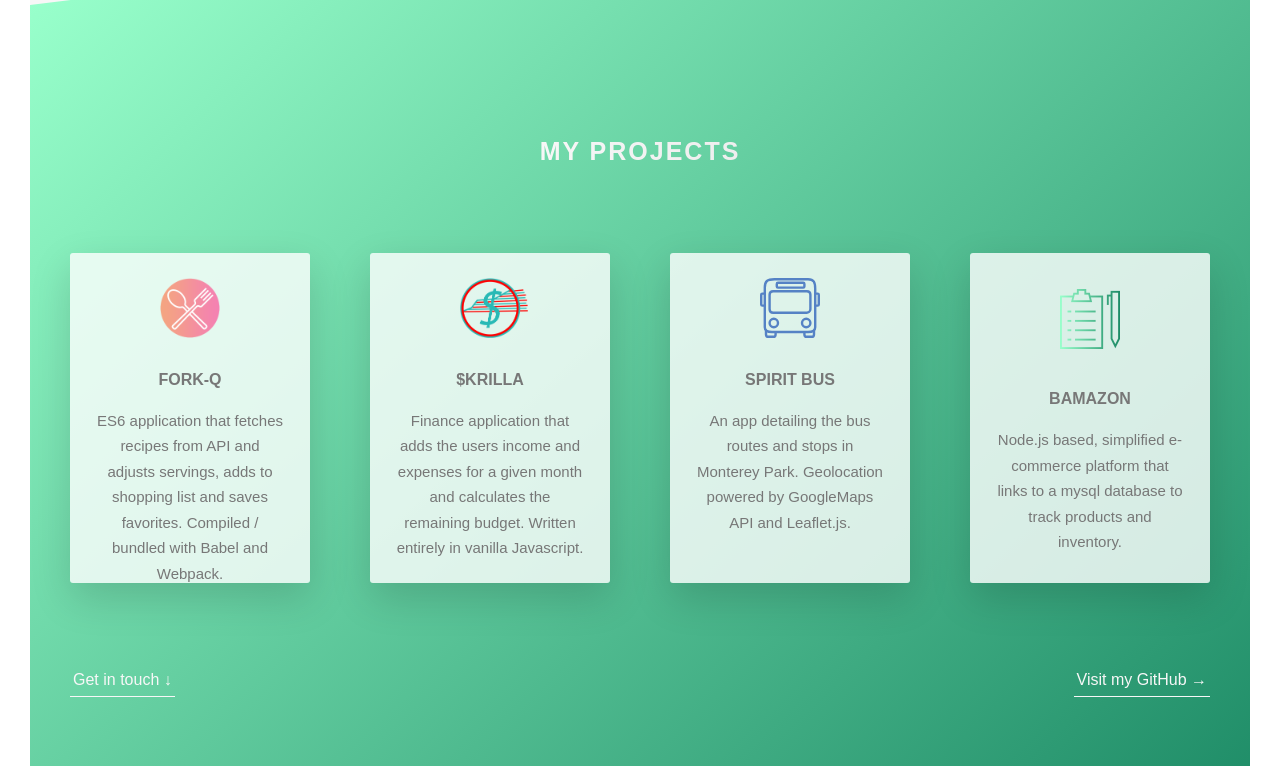
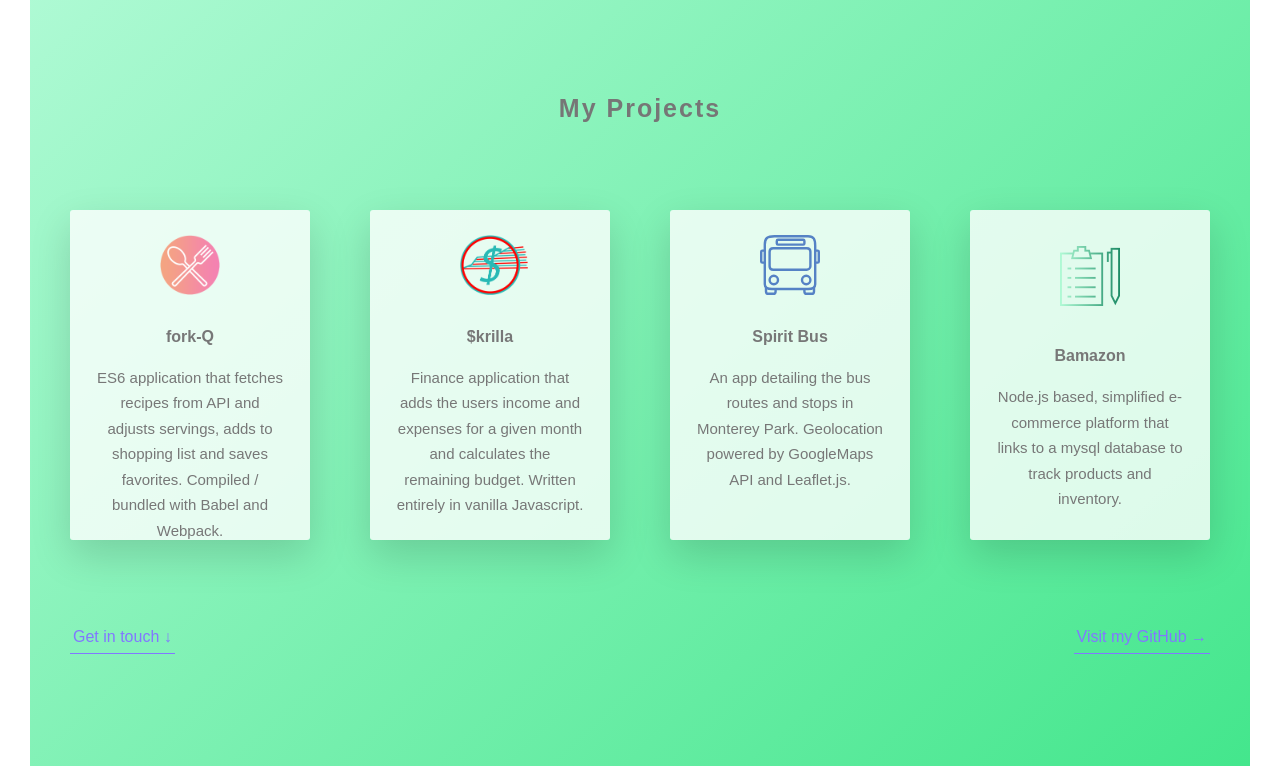
Before and after one commit to JamesBaine/portefeuille, a website: page index.html in a window 1280 px wide. Shown: the part 1574-2340 px from the top of the page. Drawn offline with nearby package versions, Linux system fonts and the light colour scheme; a web font is replaced by a local one.

Commit message:
looks like shit

```diff
--- a/index.html
+++ b/index.html
@@ -65,13 +65,12 @@
             <section class="section-about" id="section-about">
                 <div class="u-center-text u-margin-bottom-big">
                     <h2 class="heading-secondary">
-                        I design and build websites and applications.
+                        About Me
                     </h2>
                 </div>
 
                 <div class="row">
                     <div class="col-1-of-2">
-                        <h3 class="heading-tertiary u-margin-bottom-small">About Me</h3>
                         <p class="paragraph">
                             My name is James and I love building websites and web applications that combine fresh and clean aesthetics with fluid and intuitive user interfaces. I have multiple years of experience in coding with HTML, CSS and Javascript as well as more advanced frameworks including (but not limited to) Sass/SCSS, Node, Express and React. This experience include attending an intensive 6 month fullstack web development training program at UCLA extension and working as a web development intern at Wilshire Financial Network. I am also constantly trying to learn more and add to my skill set as a developer.
 
@@ -177,8 +176,8 @@
 
 
                 <div class="feature-nav row">
-                    <a href="#section-connect" class="btn-text btn-text--grey">Get in touch &darr;</a>
-                    <a href="https://github.com/JamesBaine" class="btn-text btn-text--grey btn-text--grey--repo">Visit my GitHub &rarr;</a>
+                    <a href="#section-connect" class="btn-text">Get in touch &darr;</a>
+                    <a href="https://github.com/JamesBaine" class="btn-text btn-text--grey--repo">Visit my GitHub &rarr;</a>
                 </div>
 
 
--- a/sass/abstracts/_variables.scss
+++ b/sass/abstracts/_variables.scss
@@ -1,6 +1,6 @@
 // COLORS
 $color-primary: #43e68c;
-$color-primary-light: #98ffcb;
+$color-primary-light: #B0FAD5;
 $color-primary-dark: #1d8b66;
 
 $color-secondary-light: #ffb900;
--- a/sass/base/_typography.scss
+++ b/sass/base/_typography.scss
@@ -50,12 +50,9 @@ body {
 
 .heading-secondary {
     font-size: 2.5rem;
-    text-transform: uppercase;
     font-weight: 700;
     display: inline-block;
-    background-image: linear-gradient(to right, $color-primary, $color-primary-dark);
-    -webkit-background-clip: text;
-    color: transparent;
+    color: $font-color;
     letter-spacing: .2rem;
     transition: all .2s;
 
@@ -72,9 +69,7 @@ body {
         text-shadow: .5rem 1rem 2rem rgba($color-black, .2);
     }
 
-    &--white {
-        background-image: linear-gradient(to right, $color-grey-light-1, $color-grey-light-2);
-    }
+
 }
 
 
@@ -82,7 +77,6 @@ body {
 .heading-tertiary {
     font-size: $default-font-size;
     font-weight: 700;
-    text-transform: uppercase;
 }
 
 .paragraph {
--- a/sass/components/_button.scss
+++ b/sass/components/_button.scss
@@ -34,17 +34,17 @@
     }
 
     &--white {
-        background-color: $color-white;
+        background-color: $color-secondary;
         color: $color-grey-dark;
 
         &::after {
-            background-color: $color-white;
+            background-color: $color-secondary;
         }
     }
 
     &--green {
         background-color: $color-primary;
-        color: $color-white;
+        color: $color-secondary;
 
         &::after {
             background-color: $color-primary;
@@ -74,16 +74,16 @@
     &:link,
     &:visited {
         font-size: $default-font-size;
-        color: $color-primary;
+        color: $color-secondary;
         display: inline-block;
         text-decoration: none;
-        border-bottom: 1px solid $color-primary;
+        border-bottom: 1px solid $color-secondary;
         padding: 3px;
         transition: all .2s;
     }
 
     &:hover {
-        background-color: $color-primary;
+        background-color: $color-secondary;
         color: $color-white;
         box-shadow: 0 1rem 2rem rgba($color-black, .15);
         transform: translateY(-2px);
--- a/sass/layout/_header.scss
+++ b/sass/layout/_header.scss
@@ -3,7 +3,7 @@
     background-image: linear-gradient(
         to right bottom,
         $color-primary-light,
-        $color-primary-dark);
+        $color-primary);
     background-size: cover;
     background-position: top;
     position: relative;
@@ -21,7 +21,7 @@
         background-image: linear-gradient(
             to right bottom,
             $color-primary-light,
-            $color-primary-dark);
+            $color-primary);
     }
 
     @include respond(phone) {
--- a/sass/layout/_navigation.scss
+++ b/sass/layout/_navigation.scss
@@ -84,7 +84,6 @@
             padding: 1rem 2rem;
             color: $color-white;
             text-decoration: none;
-            text-transform: uppercase;
             background-image: linear-gradient(120deg, transparent 0%, transparent 50%, $color-white 50%);
             background-size: 220%;
             transition: all .4s;
--- a/sass/pages/_home.scss
+++ b/sass/pages/_home.scss
@@ -14,7 +14,7 @@
     background-image: linear-gradient(
         to right bottom,
         $color-primary-light,
-        $color-primary-dark);
+        $color-primary);
     background-size: cover;
     transform: skewY(-7deg);
     margin-top: -10rem;
```
Also changed, not shown: css/style.css.
